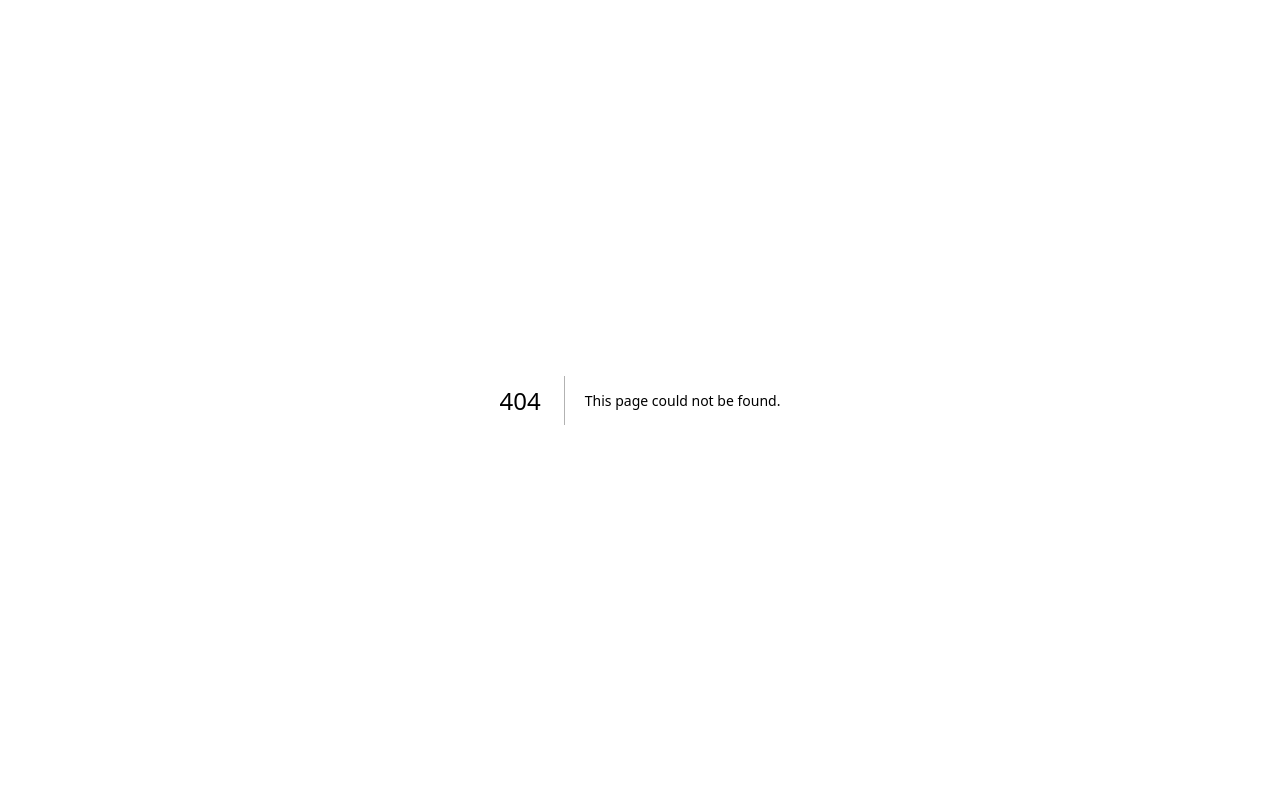
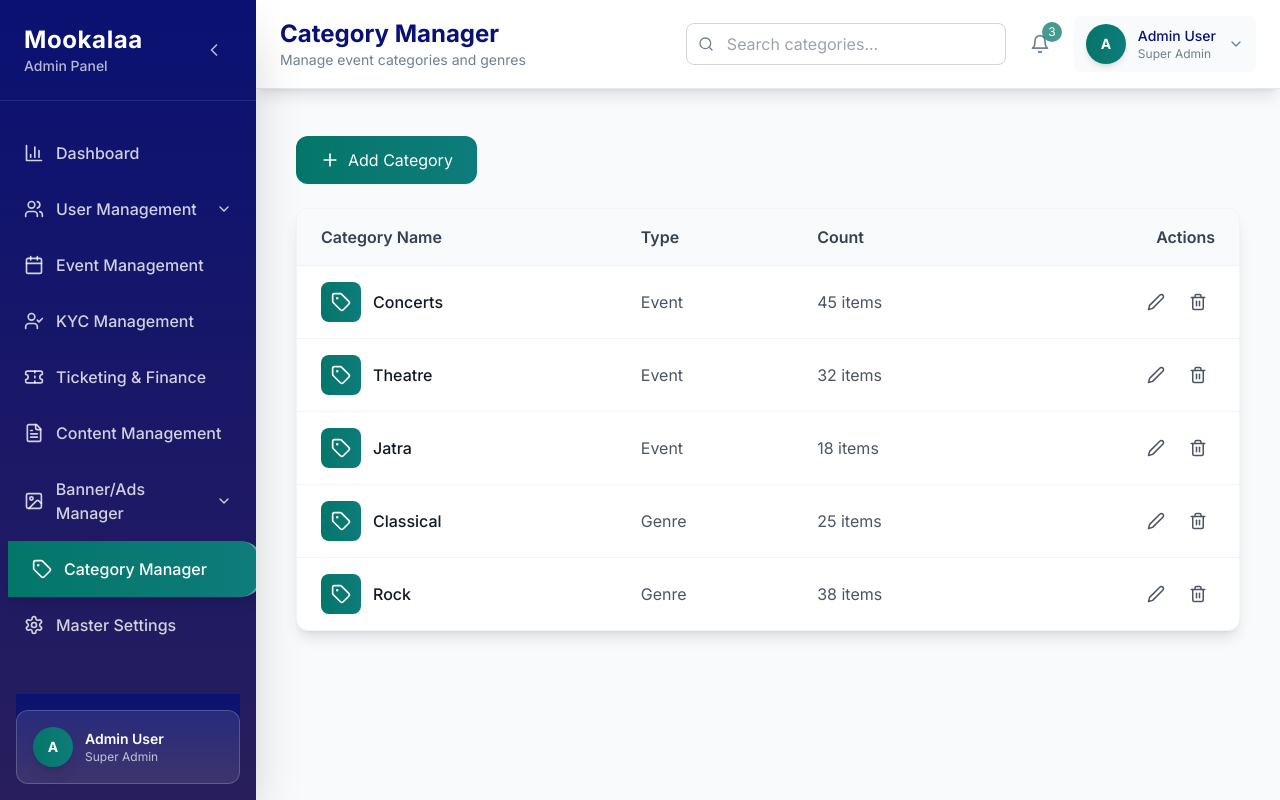
Before and after one commit to TechnovaTech/mookala-main, a Next.js app in the folder adminpanel/: page /categories in a window 1280 px wide. Before the commit this address had no page. Built offline with nearby package versions, Linux system fonts and the light colour scheme.

Commit message:
Refactor Sidebar menu items and implement Category Manager page with category management features

```diff
--- /dev/null
+++ b/adminpanel/app/categories/page.tsx
@@ -0,0 +1,139 @@
+'use client'
+import { useState } from 'react'
+import Sidebar from '../../components/Sidebar'
+import { Tag, Plus, Edit2, Trash2, Bell, Search, ChevronDown, LogOut, User, Settings as SettingsIcon } from 'lucide-react'
+
+export default function CategoryManager() {
+  const [categories, setCategories] = useState([
+    { id: 1, name: 'Concerts', type: 'Event', count: 45 },
+    { id: 2, name: 'Theatre', type: 'Event', count: 32 },
+    { id: 3, name: 'Jatra', type: 'Event', count: 18 },
+    { id: 4, name: 'Classical', type: 'Genre', count: 25 },
+    { id: 5, name: 'Rock', type: 'Genre', count: 38 },
+  ])
+  const [isProfileOpen, setIsProfileOpen] = useState(false)
+
+  return (
+    <div className="flex min-h-screen bg-gray-50">
+      <Sidebar />
+
+      <div className="flex-1 ml-64 transition-all duration-300 min-h-screen">
+        <header className="bg-white shadow-lg border-b border-gray-200 px-6 py-4 fixed top-0 right-0 left-64 z-40">
+          <div className="flex items-center justify-between">
+            <div>
+              <h1 className="text-2xl font-bold text-deep-blue">Category Manager</h1>
+              <p className="text-slate-gray text-sm">Manage event categories and genres</p>
+            </div>
+
+            <div className="flex items-center space-x-4">
+              <div className="relative">
+                <Search className="absolute left-3 top-1/2 transform -translate-y-1/2 text-slate-gray w-4 h-4" />
+                <input
+                  type="text"
+                  placeholder="Search categories..."
+                  className="pl-10 pr-4 py-2 w-80 border border-gray-300 rounded-lg focus:ring-2 focus:ring-teal focus:border-teal outline-none transition-all"
+                />
+              </div>
+
+              <button className="relative p-2 text-slate-gray hover:text-deep-blue hover:bg-teal/10 rounded-lg transition-all">
+                <Bell size={20} />
+                <span className="absolute -top-1 -right-1 w-5 h-5 bg-emerald text-white text-xs rounded-full flex items-center justify-center animate-pulse">
+                  3
+                </span>
+              </button>
+
+              <div className="relative">
+                <button
+                  onClick={() => setIsProfileOpen(!isProfileOpen)}
+                  className="flex items-center space-x-3 bg-gray-50 rounded-lg px-3 py-2 hover:bg-teal/10 transition-all cursor-pointer"
+                >
+                  <div className="w-10 h-10 bg-gradient-to-r from-emerald to-teal rounded-full flex items-center justify-center shadow-md">
+                    <span className="text-white text-sm font-bold">A</span>
+                  </div>
+                  <div className="hidden md:block text-left">
+                    <p className="text-sm font-medium text-deep-blue">Admin User</p>
+                    <p className="text-xs text-slate-gray">Super Admin</p>
+                  </div>
+                  <ChevronDown size={16} className={`text-slate-gray transition-transform ${isProfileOpen ? 'rotate-180' : ''}`} />
+                </button>
+
+                {isProfileOpen && (
+                  <div className="absolute right-0 mt-2 w-48 bg-white rounded-lg shadow-lg border border-gray-200 py-2 z-50">
+                    <button className="w-full flex items-center px-4 py-2 text-sm text-gray-700 hover:bg-gray-50 transition-colors">
+                      <User size={16} className="mr-3 text-slate-gray" />
+                      Profile Settings
+                    </button>
+                    <button className="w-full flex items-center px-4 py-2 text-sm text-gray-700 hover:bg-gray-50 transition-colors">
+                      <SettingsIcon size={16} className="mr-3 text-slate-gray" />
+                      Account Settings
+                    </button>
+                    <hr className="my-2 border-gray-200" />
+                    <button
+                      onClick={() => window.location.href = '/login'}
+                      className="w-full flex items-center px-4 py-2 text-sm text-red-600 hover:bg-red-50 transition-colors"
+                    >
+                      <LogOut size={16} className="mr-3" />
+                      Logout
+                    </button>
+                  </div>
+                )}
+              </div>
+            </div>
+          </div>
+        </header>
+
+        <main className="p-10 mt-24">
+          <div className="flex items-center justify-between mb-6">
+            <button className="bg-gradient-to-r from-emerald to-teal text-white px-6 py-3 rounded-xl flex items-center gap-2 hover:shadow-lg transition-all">
+              <Plus size={20} />
+              Add Category
+            </button>
+          </div>
+
+          <div className="bg-white rounded-xl shadow-lg border border-gray-100 overflow-hidden">
+            <table className="w-full">
+              <thead className="bg-gray-50">
+                <tr>
+                  <th className="text-left text-gray-700 font-semibold px-6 py-4">Category Name</th>
+                  <th className="text-left text-gray-700 font-semibold px-6 py-4">Type</th>
+                  <th className="text-left text-gray-700 font-semibold px-6 py-4">Count</th>
+                  <th className="text-right text-gray-700 font-semibold px-6 py-4">Actions</th>
+                </tr>
+              </thead>
+              <tbody>
+                {categories.map((category) => (
+                  <tr key={category.id} className="border-t border-gray-100 hover:bg-gray-50 transition-all">
+                    <td className="px-6 py-4">
+                      <div className="flex items-center gap-3">
+                        <div className="w-10 h-10 bg-gradient-to-r from-emerald to-teal rounded-lg flex items-center justify-center">
+                          <Tag size={20} className="text-white" />
+                        </div>
+                        <span className="text-gray-900 font-medium">{category.name}</span>
+                      </div>
+                    </td>
+                    <td className="px-6 py-4">
+                      <span className="text-gray-600">{category.type}</span>
+                    </td>
+                    <td className="px-6 py-4">
+                      <span className="text-gray-600">{category.count} items</span>
+                    </td>
+                    <td className="px-6 py-4">
+                      <div className="flex items-center justify-end gap-2">
+                        <button className="p-2 hover:bg-gray-100 rounded-lg transition-all text-gray-600 hover:text-gray-900">
+                          <Edit2 size={18} />
+                        </button>
+                        <button className="p-2 hover:bg-red-50 rounded-lg transition-all text-gray-600 hover:text-red-600">
+                          <Trash2 size={18} />
+                        </button>
+                      </div>
+                    </td>
+                  </tr>
+                ))}
+              </tbody>
+            </table>
+          </div>
+        </main>
+      </div>
+    </div>
+  )
+}
--- a/adminpanel/components/Sidebar.tsx
+++ b/adminpanel/components/Sidebar.tsx
@@ -47,18 +47,7 @@ const menuItems = [
       { icon: CreditCard, label: 'Sponsored Ads', href: '/ads' }
     ]
   },
-  {
-    icon: Tag,
-    label: 'Category Manager',
-    href: '/categories',
-    hasDropdown: true,
-    subItems: [
-      { icon: Tag, label: 'Main Categories', href: '/categories/main' },
-      { icon: Music, label: 'Event Types', href: '/categories/events' },
-      { icon: Users, label: 'Artist Genres', href: '/categories/artists' },
-      { icon: Building2, label: 'Organizer Types', href: '/categories/organizers' }
-    ]
-  },
+  { icon: Tag, label: 'Category Manager', href: '/categories' },
   { icon: Settings, label: 'Master Settings', href: '/settings' },
 ]
 
@@ -81,10 +70,7 @@ export default function Sidebar() {
     else if (path === '/content') setActiveItem('Content Management')
     else if (path === '/banners') setActiveItem('Homepage Banners')
     else if (path === '/ads') setActiveItem('Sponsored Ads')
-    else if (path === '/categories/main') setActiveItem('Main Categories')
-    else if (path === '/categories/events') setActiveItem('Event Types')
-    else if (path === '/categories/artists') setActiveItem('Artist Genres')
-    else if (path === '/categories/organizers') setActiveItem('Organizer Types')
+    else if (path === '/categories') setActiveItem('Category Manager')
     else if (path === '/settings') setActiveItem('Master Settings')
   }, [])
 
```
